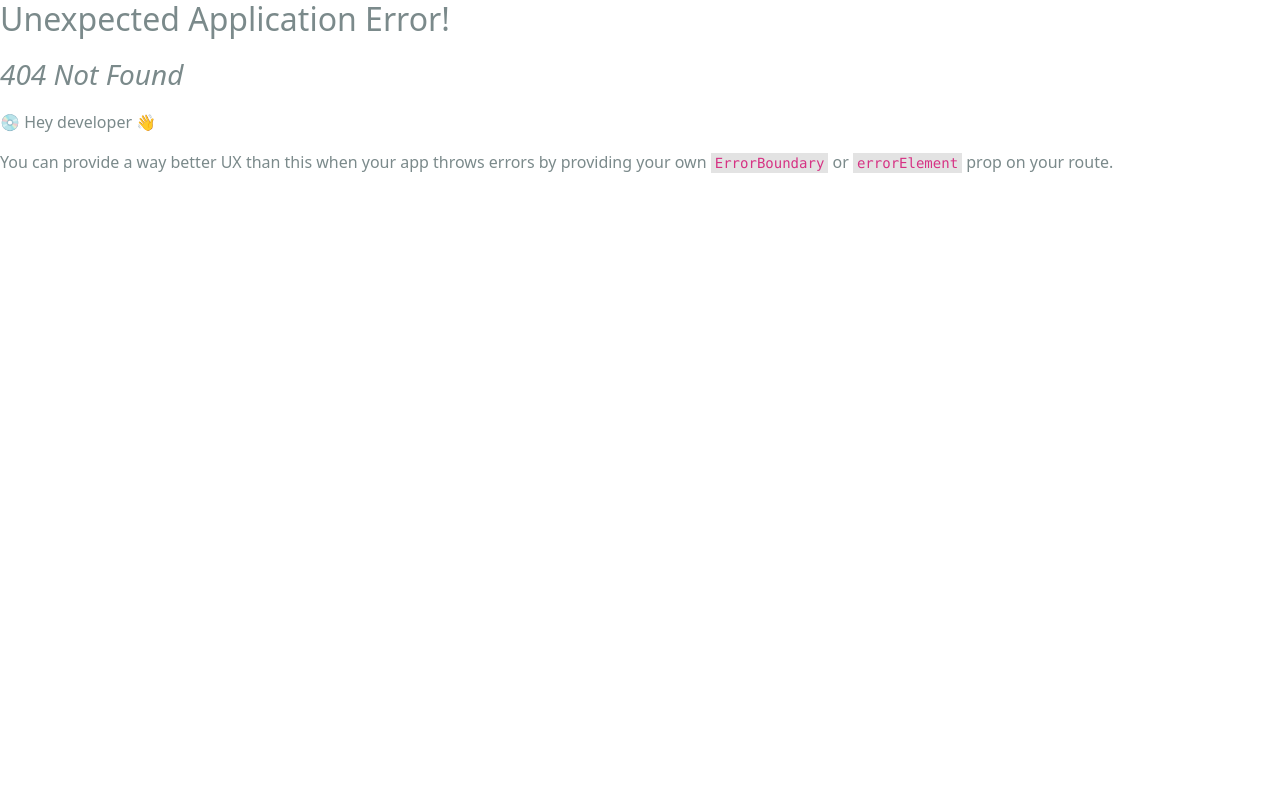
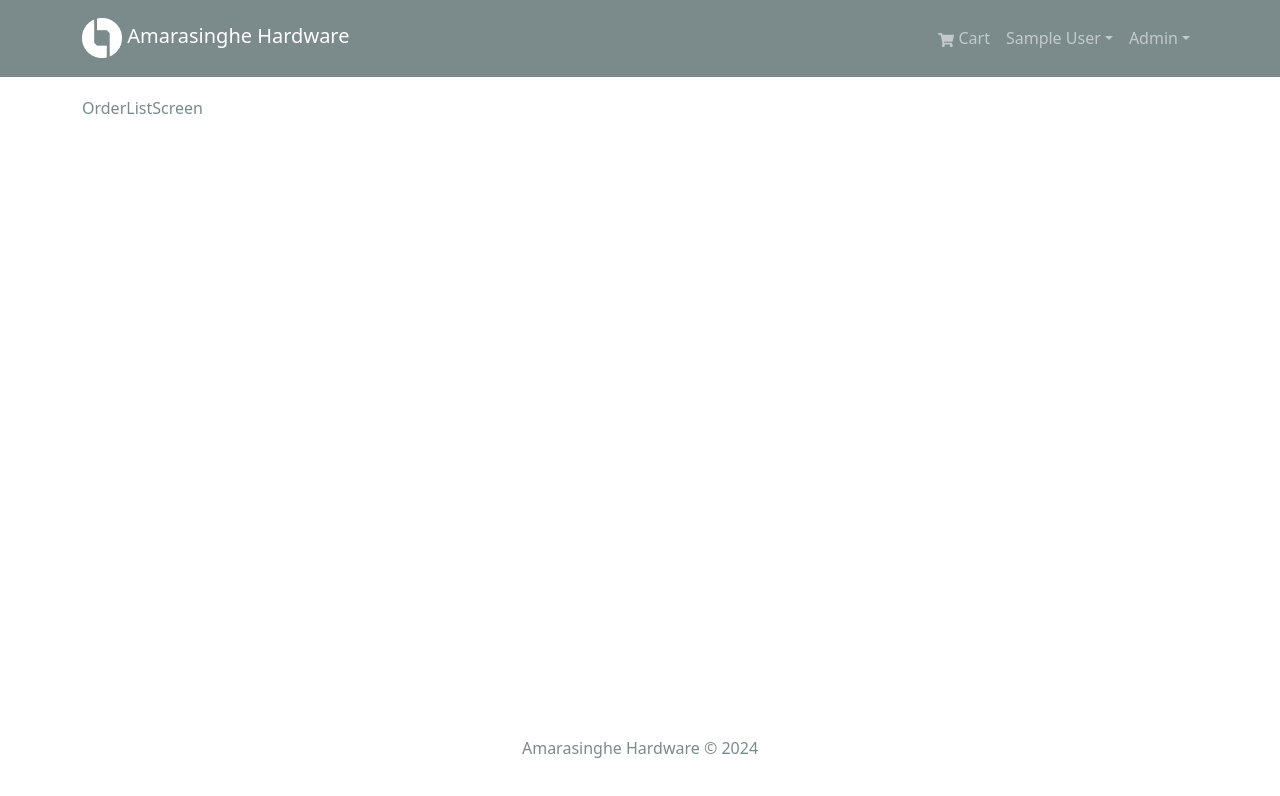
Before and after one commit to kanishkathennakoon/amarasinghe-hardware, a React (Create React App) app in the folder frontend/: page /admin/orderlist in a window 1280 px wide. Before the commit this address had no page. Shown: the top 796 px of the page. Built offline with nearby package versions, Linux system fonts and the light colour scheme; sample sign-in values are in the browser's storage.

Commit message:
Add Admin Route Component

```diff
--- /dev/null
+++ b/frontend/src/components/AdminRoute.jsx
@@ -0,0 +1,13 @@
+import { Outlet, Navigate } from "react-router-dom";
+import { useSelector } from "react-redux";
+
+const AdminRoute = () => {
+  const { userInfo } = useSelector((state) => state.auth);
+  return userInfo && userInfo.isAdmin ? (
+    <Outlet />
+  ) : (
+    <Navigate to="/login" replace />
+  );
+};
+
+export default AdminRoute;
--- a/frontend/src/components/Header.jsx
+++ b/frontend/src/components/Header.jsx
@@ -69,6 +69,19 @@
                   </Nav.Link>
                 </LinkContainer>
               )}
+              {userInfo && userInfo.isAdmin && (
+                <NavDropdown title="Admin" id="adminmenu">
+                  <LinkContainer to="/admin/productlist">
+                    <NavDropdown.Item>Products</NavDropdown.Item>
+                  </LinkContainer>
+                  <LinkContainer to="/admin/userlist">
+                    <NavDropdown.Item>Users</NavDropdown.Item>
+                  </LinkContainer>
+                  <LinkContainer to="/admin/orderlist">
+                    <NavDropdown.Item>Orders</NavDropdown.Item>
+                  </LinkContainer>
+                </NavDropdown>
+              )}
             </Nav>
           </Navbar.Collapse>
         </Container>
--- a/frontend/src/index.js
+++ b/frontend/src/index.js
@@ -9,12 +9,12 @@
 import { PayPalScriptProvider } from "@paypal/react-paypal-js";
 import { Provider } from "react-redux";
 import store from "./store";
-//import 'bootstrap/dist/css/bootstrap.min.css';
 import "./assets/styles/bootstrap.custom.css";
 import "./assets/styles/index.css";
 import App from "./App";
 import reportWebVitals from "./reportWebVitals";
 import PrivateRoute from "./components/PrivateRoute";
+import AdminRoute from "./components/AdminRoute";
 import HomeScreen from "./screens/HomeScreen";
 import ProductScreen from "./screens/ProductScreen";
 import CartScreen from "./screens/CartScreen";
@@ -25,6 +25,7 @@
 import PlaceOrderScreen from "./screens/PlaceOrderScreen";
 import OrderScreen from "./screens/OrderScreen";
 import ProfileScreen from "./screens/ProfileScreen";
+import OrderListScreen from "./screens/admin/OrderListScreen";
 
 const router = createBrowserRouter(
   createRoutesFromElements(
@@ -42,6 +43,10 @@
         <Route path="/order/:id" element={<OrderScreen />} />
         <Route path="/profile" element={<ProfileScreen />} />
       </Route>
+
+      <Route path="" element={<AdminRoute />}>
+        <Route path="/admin/orderlist" element={<OrderListScreen />} />
+      </Route>
     </Route>
   )
 );
--- /dev/null
+++ b/frontend/src/screens/admin/OrderListScreen.jsx
@@ -0,0 +1,5 @@
+const OrderListScreen = () => {
+  return <div>OrderListScreen</div>;
+};
+
+export default OrderListScreen;
```
